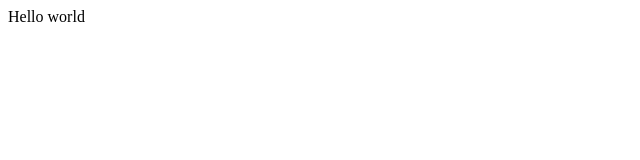
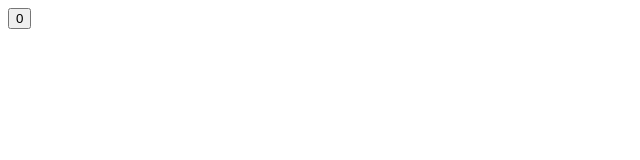
Before and after one commit to stephendodd/EggheadReactTute, a React app: page / in a window 1280 px wide. Shown: the top 160 px of the page, without its empty margins (0-640 px from the left). Built offline with nearby package versions, Linux system fonts and the light colour scheme.

Commit message:
Finish tute 11

```diff
--- a/App.js
+++ b/App.js
@@ -1,13 +1,46 @@
 import React from 'react'
+import ReactDOM from 'react-dom'
 
-//One way of declaring a component where the component can have state.
 class App extends React.Component {
-  render() {
-    return <div>Hello world</div>
+  constructor(){
+    super();
+    this.update = this.update.bind(this);
+    this.state = {increasing: false}
   }
+  // .setProps has been depricated we rerender the button instead
+  // https://facebook.github.io/react/blog/2015/10/07/react-v0.14.html#new-deprecations-introduced-with-a-warning
+  update(){
+    ReactDOM.render(
+      <App val={this.props.val+1} />,
+      document.getElementById('app')
+    );
+  }
+  componentWillReceiveProps(nextProps){
+    this.setState({
+      increasing: nextProps.val > this.props.val
+    })
+  }
+
+  shouldComponentUpdate(nextProps, nextState) {
+    return nextProps.val % 5 === 0;
+  }
+  componentDidUpdate(prevProps, prevState) {
+    console.log("Prev props", prevProps)
+  }
+
+  render(){
+    console.log(this.state.increasing)
+    return (
+      <button onClick={this.update}>
+        {this.props.val}
+      </button>)
+  }
+
 }
 
-//Another method for declaring a component where the component is stateless
-//const App = () => <h1>Hello world</h1>
+App.defaultProps = { val: 0 }
 
 export default App
+
+//What we learned
+//Using the shouldComponentUpdate method we can decide when we wish our component to update to increase efficiency
```
